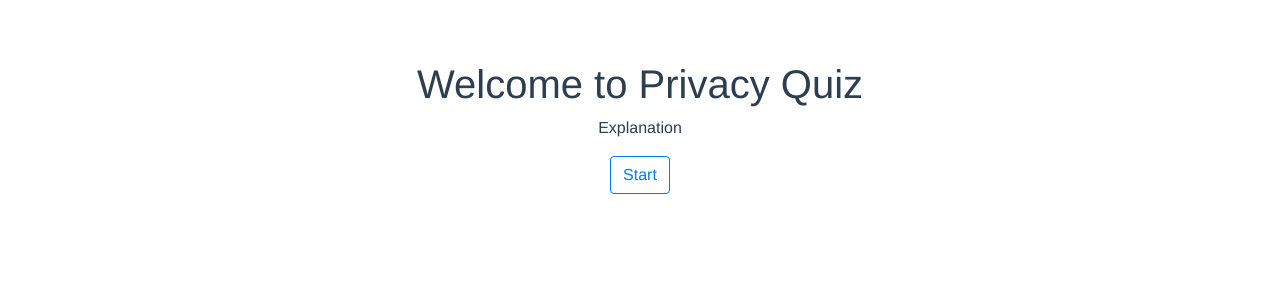
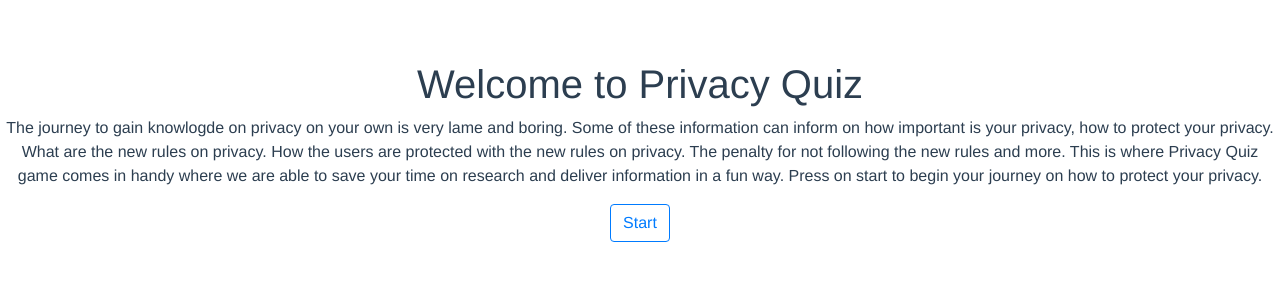
Before and after one commit to Blaclix92/PrivacyQuiz, a Vue app: page / in a window 1280 px wide. Shown: the top 300 px of the page. Built offline with nearby package versions, Linux system fonts and the light colour scheme.

Commit message:
add some texts

```diff
--- a/src/components/HelloWorld.vue
+++ b/src/components/HelloWorld.vue
@@ -3,7 +3,11 @@
 <div class="hello">
   <div v-if="!start">
     <h1>Welcome to Privacy Quiz</h1>
-    <p>Explanation</p>
+    <p>The journey to gain knowlogde on privacy on your own is very lame and boring. Some of these information can inform on how important is your privacy, how to protect your privacy. What are the new rules on privacy.
+       How the users are protected with the new rules on privacy. The penalty for not following the new rules and more.
+       This is where Privacy Quiz game comes in handy where we are able to save your time on research and deliver information in a fun way.
+       Press on start to begin your journey on how to protect your privacy.
+     </p>
     <button type="button" class="btn btn-outline-primary"  v-on:click="startGame()">Start</button>
   </div>
   <div class="row"  v-if="start">
@@ -22,9 +26,14 @@
         </div>
         <h1>Current winnings: &euro; {{userCorrectResponses}}</h1>
         <div v-if="this.gameFinish">
-          <p v-if="userCorrectResponses>0">Congrats...</p>
-          <p v-if="userCorrectResponses==0">Never give up...</p>
-          <p>Explanation...</p>
+          <p v-if="userCorrectResponses>0">Congratulation on finishing our Privacy Quiz game.</p>
+          <p v-if="userCorrectResponses==0">Please try again.</p>
+          <p><strong>Summary</strong></p>
+          <p>The purpose of this game is to inform why their privacy is now very important to protect.
+             After finishing this game the user will have enough knowlegde on how to protect their privacy.</p>
+          <p>Rules....</p>
+          <p>Developers</p>
+          <p>Users</p>
         </div>
     </div>
     <div class="col-md-4 priceList" v-if="!gameFinish">
```
